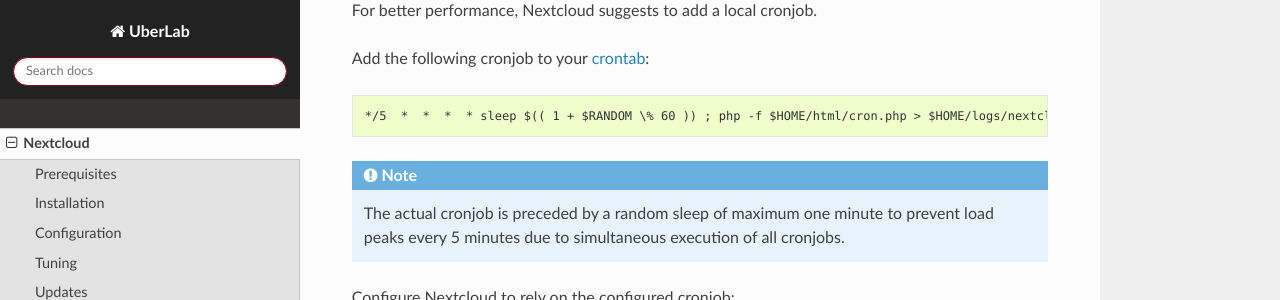
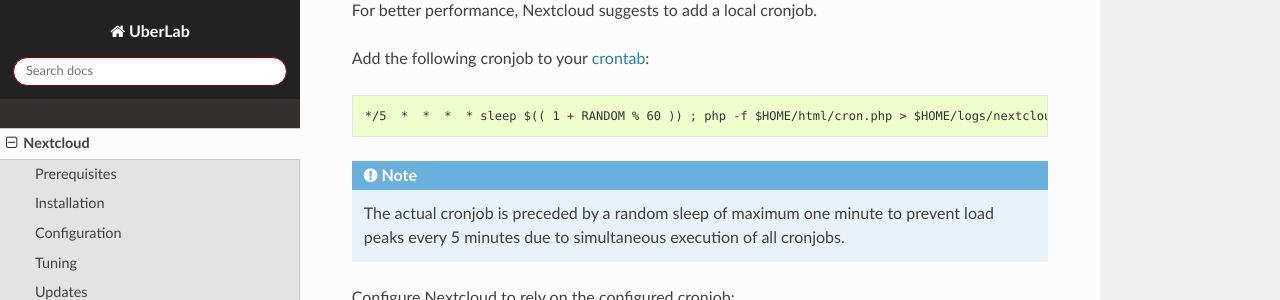
Before and after one commit to Uberspace/lab, a Sphinx documentation site: the page built from source/guide_nextcloud.rst, in a window 1280 px wide and 900 px high, scrolled down 6817 px. Shown: the part 151-451 px from the top of the window. Built offline with Sphinx 7.4.7 and the Read the Docs theme 2.0.0, drawn with Linux system fonts in a browser that asks for light colours.

```diff
--- a/source/guide_nextcloud.rst
+++ b/source/guide_nextcloud.rst
@@ -249,7 +249,7 @@ Add the following cronjob to your :manual:`crontab <daemons-cron>`:
 
 ::
 
- */5  *  *  *  * sleep $(( 1 + $RANDOM \% 60 )) ; php -f $HOME/html/cron.php > $HOME/logs/nextcloud-cron.log 2>&1
+ */5  *  *  *  * sleep $(( 1 + RANDOM % 60 )) ; php -f $HOME/html/cron.php > $HOME/logs/nextcloud-cron.log 2>&1
 
 .. note:: The actual cronjob is preceded by a random sleep of maximum one minute to prevent load peaks every 5 minutes due to simultaneous execution of all cronjobs.
 
```
